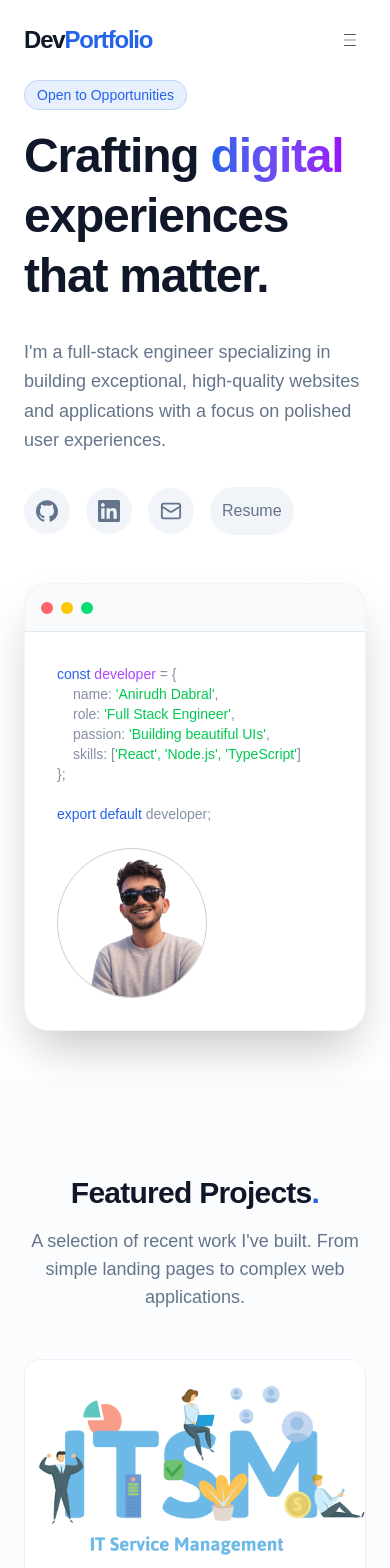
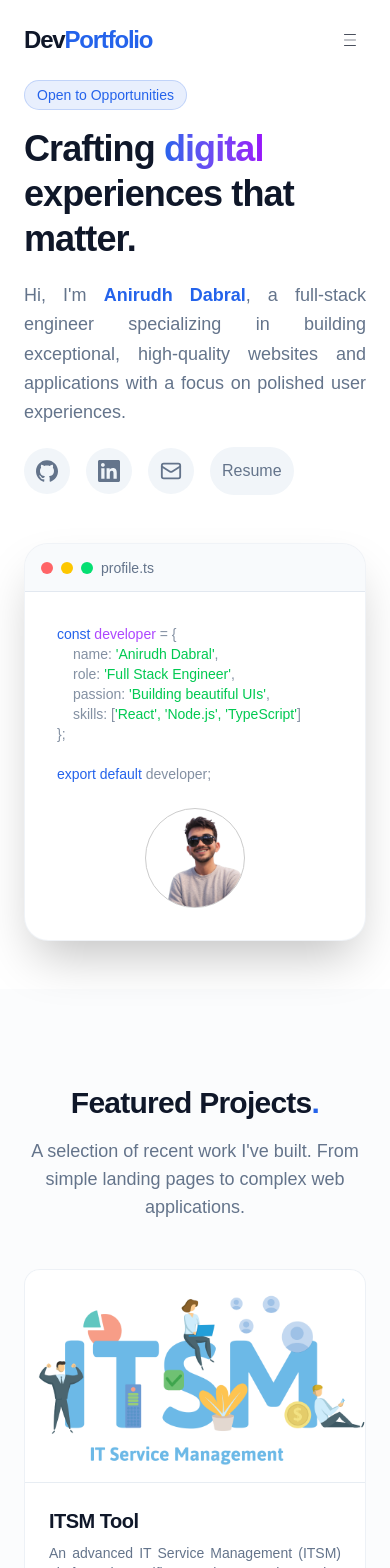
Before and after one commit to anirudhdabral/portfolio, a React (Vite) app: page / in a window 390 px wide. Shown: the top 1568 px of the page. Built offline with nearby package versions, Linux system fonts and the light colour scheme.

Commit message:
updated UI and Hero details

```diff
--- a/src/components/Hero.tsx
+++ b/src/components/Hero.tsx
@@ -7,8 +7,8 @@ export function Hero() {
   const isSmallScreen = useMediaQuery("(max-width:640px)");
   return (
     <section id="about" className="min-h-screen flex items-center pt-20 pb-12">
-      <div className="max-w-7xl mx-auto px-6 md:px-12 w-full grid grid-cols-1 lg:grid-cols-2 gap-12 items-center">
-        <div className="space-y-8">
+      <div className="max-w-7xl mx-auto px-6 md:px-12 w-full grid grid-cols-1 lg:grid-cols-2 gap-12 items-center ">
+        <div className="space-y-5 md:space-y-8">
           <motion.div
             initial={{ opacity: 0, y: 20 }}
             animate={{ opacity: 1, y: 0 }}
@@ -17,7 +17,7 @@ export function Hero() {
             <span className="inline-block py-1 px-3 rounded-full bg-primary/10 text-primary text-sm font-medium mb-4 border border-primary/20">
               Open to Opportunities
             </span>
-            <h1 className="text-5xl md:text-7xl font-bold leading-tight">
+            <h1 className="text-4xl md:text-7xl font-bold leading-tight">
               Crafting <span className="text-gradient">digital</span>{" "}
               experiences that matter.
             </h1>
@@ -27,9 +27,9 @@ export function Hero() {
             initial={{ opacity: 0, y: 20 }}
             animate={{ opacity: 1, y: 0 }}
             transition={{ duration: 0.5, delay: 0.1 }}
-            className="text-lg md:text-xl text-muted-foreground max-w-lg leading-relaxed"
+            className="text-lg md:text-xl text-muted-foreground max-w-lg leading-relaxed text-justify"
           >
-            {hero.description}
+            Hi, I'm <span className="text-primary font-bold">Anirudh Dabral</span>{", "}{hero.description}
           </motion.p>
 
           <motion.div
@@ -73,8 +73,9 @@ export function Hero() {
               <div className="w-3 h-3 rounded-full bg-red-400" />
               <div className="w-3 h-3 rounded-full bg-yellow-400" />
               <div className="w-3 h-3 rounded-full bg-green-400" />
+              <span className="text-muted-foreground text-sm">{" "}profile.ts</span>
             </div>
-            <div className="flex p-8 pt-20 pr-10 justify-between flex-wrap gap-6">
+            <div className="flex p-8 pt-20 justify-between flex-wrap gap-6">
               <div className="font-mono text-sm text-muted-foreground/80">
                 <p>
                   <span className="text-primary">const</span>{" "}
@@ -110,9 +111,10 @@ export function Hero() {
                 alt="Anirudh"
                 src="/avatar.png"
                 sx={{
-                  border: "1px solid #ccc",
+                  border: "0.5px solid #ccc",
+                  mx: "auto",
                   ...(isSmallScreen
-                    ? { width: 150, height: 150 }
+                    ? { width: 100, height: 100 }
                     : { width: 200, height: 200 }),
                 }}
               />
--- a/src/utils/constants.ts
+++ b/src/utils/constants.ts
@@ -32,7 +32,7 @@ export const projects: TProject[] = [
     id: 3,
     name: "Cloud Monitoring Application",
     description:
-      "Developed a full-stack application that consolidates data insights from multiple cloud services into a centralized, user-friendly platform.",
+      "Developed an application that consolidates data insights from multiple cloud services into a centralized, user-friendly platform.",
     image: "/cloud.png",
     technologies: ["React", "Node", "MongoDB", "Tailwind"],
     clientProject: true,
@@ -40,7 +40,7 @@ export const projects: TProject[] = [
   {
     id: 3,
     name: "TaskStream",
-    description: "A local storage kanban board to manage perssonal tasks.",
+    description: "A minimalist Kanban board that persists tasks locally, designed for personal productivity.",
     image: "/kanban.png",
     link: "https://kanban-app-anirudhdabral.web.app/",
     technologies: ["React", "Tailwind"],
@@ -64,7 +64,7 @@ export const skillCategories: string[] = [
   "Backend",
   "Languages",
   "Database",
-  "Others",
+  "Dev Tools",
 ];
 
 export const skills: TSkill[] = [
@@ -97,10 +97,11 @@ export const skills: TSkill[] = [
   { id: 15, name: "Redux", icon: "SiRedux", category: "Frontend" },
   { id: 16, name: "Redis", icon: "SiRedis", category: "Backend" },
   { id: 17, name: "Graphql", icon: "SiGraphql", category: "Backend" },
-  { id: 8, name: "Git", icon: "SiGit", category: "Others" },
-  { id: 9, name: "Figma", icon: "SiFigma", category: "Others" },
-  { id: 18, name: "Docker", icon: "SiDocker", category: "Others" },
-  { id: 19, name: "OpenAI", icon: "SiOpenai", category: "Others" },
+  { id: 8, name: "Git", icon: "SiGit", category: "Dev Tools" },
+  { id: 9, name: "Figma", icon: "SiFigma", category: "Dev Tools" },
+  { id: 18, name: "Docker", icon: "SiDocker", category: "Dev Tools" },
+  { id: 19, name: "OpenAI", icon: "SiOpenai", category: "Dev Tools" },
+  { id: 20, name: "Apache Kafka", icon: "SiApachekafka", category: "Backend" },
 ];
 
 export const hero: THero = {
@@ -110,7 +111,7 @@ export const hero: THero = {
   passion: "Building beautiful UIs",
   skills: ["React", "Node.js", "TypeScript"],
   description:
-    "I'm a full-stack engineer specializing in building exceptional, high-quality websites and applications with a focus on polished user experiences.",
+    "a full-stack engineer specializing in building exceptional, high-quality websites and applications with a focus on polished user experiences.",
   socials: [
     {
       id: 1,
```
